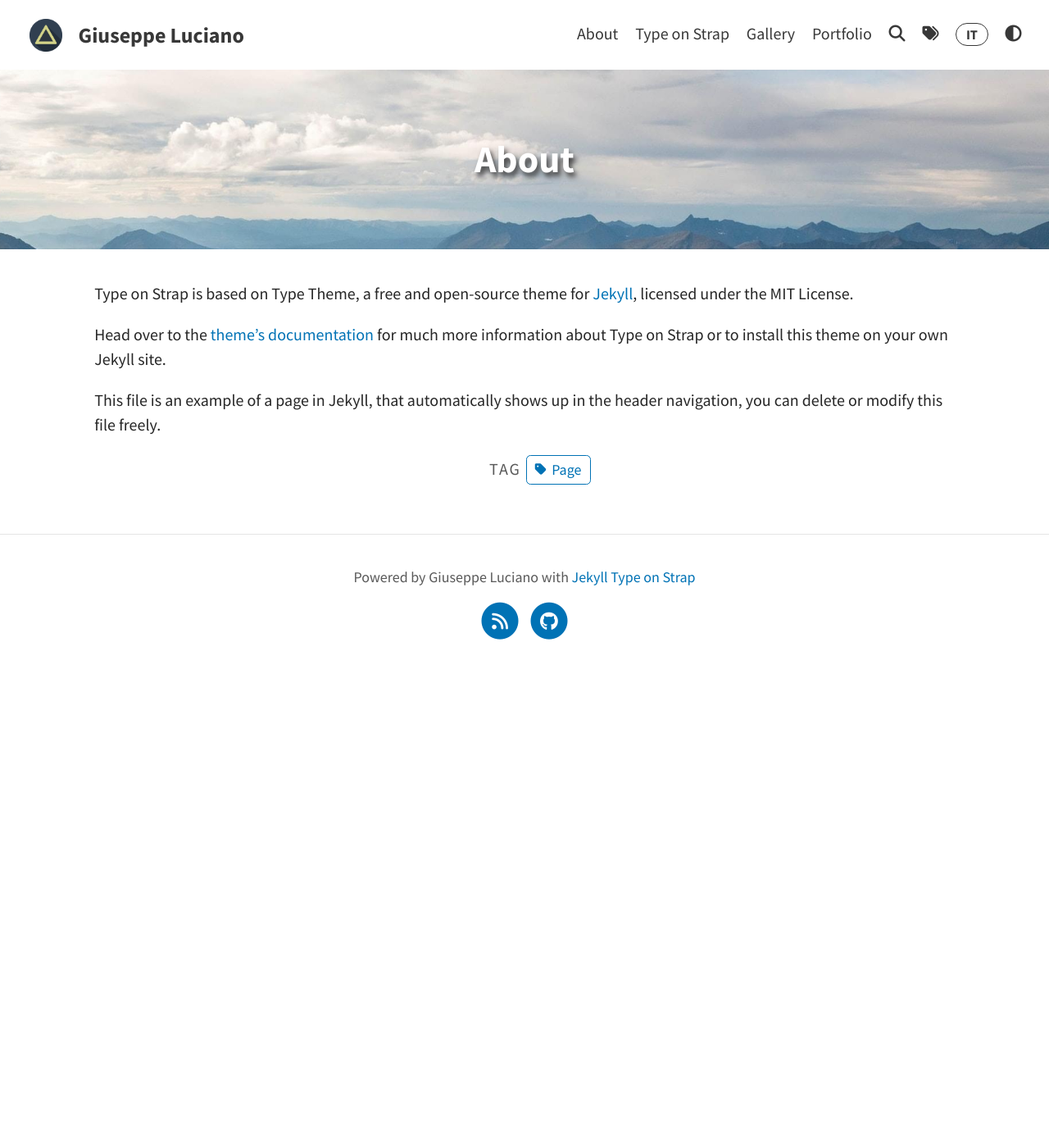
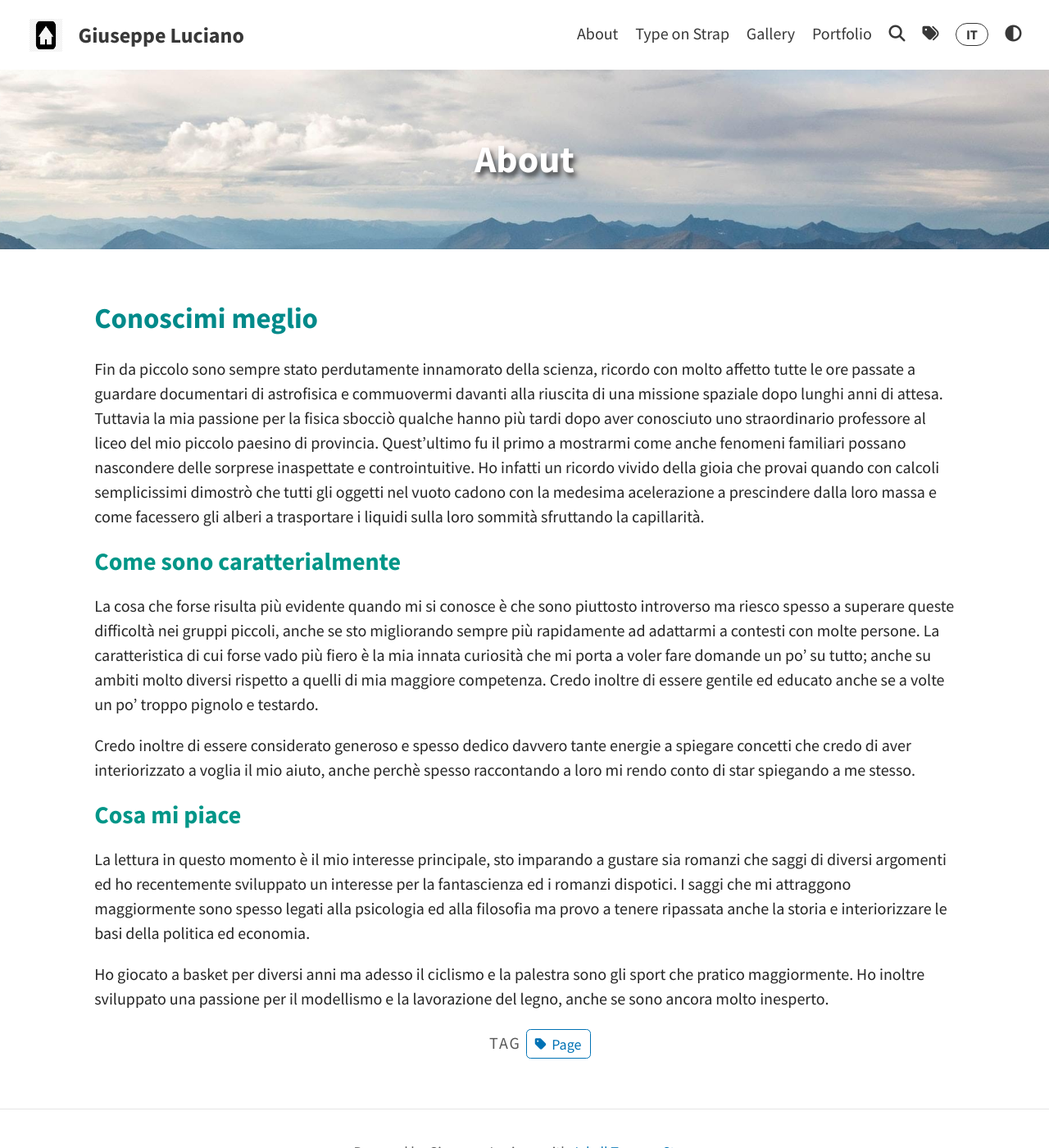
Before and after one commit to Sigfrido11/personal_website, a Jekyll site: the page built from pages/about.md, in a window 1280 px wide and 1400 px high. Shown: the whole window at 82% size. Built offline with Jekyll 4.4.1, drawn with Linux system fonts in a browser that asks for light colours; a script that is not in the unit is left out.

Commit message:
cose varie

```diff
--- a/_config.yml
+++ b/_config.yml
@@ -5,7 +5,7 @@ url: "https://sigfrido11.github.io"
 # THEME-SPECIFIC CONFIGURATION
 title: Giuseppe Luciano                                  # site's title
 description: "A website with blog posts and pages"      # used by search engines
-avatar: assets/img/triangle.png                         # Empty for no avatar in navbar
+avatar: assets/img/home.jpeg                        # Empty for no avatar in navbar
 favicon: assets/favicon.ico                             # Icon displayed in the tab
 
 # Header and footer text
--- a/pages/about.md
+++ b/pages/about.md
@@ -3,11 +3,22 @@ layout: page
 title: About
 permalink: /about/
 feature-img: "assets/img/pexels/travel.jpeg"
+lang: it
 tags: [Page]
 ---
 
-Type on Strap is based on Type Theme, a free and open-source theme for [Jekyll](http://jekyllrb.com/), licensed under the MIT License.
+## Conoscimi meglio
 
-Head over to the [theme's documentation](https://github.com/sylhare/Type-on-Strap) for much more information about Type on Strap or to install this theme on your own Jekyll site.
+Fin da piccolo sono sempre stato perdutamente innamorato della scienza, ricordo con molto affetto tutte le ore passate a guardare documentari di astrofisica e commuovermi davanti alla riuscita di una missione spaziale dopo lunghi anni di attesa. Tuttavia la mia passione per la fisica sbocciò qualche hanno più tardi dopo aver conosciuto uno straordinario professore al liceo del mio piccolo paesino di provincia. Quest'ultimo fu il primo a mostrarmi come anche fenomeni familiari possano nascondere delle sorprese inaspettate e controintuitive. Ho infatti un ricordo vivido della gioia che provai quando con calcoli semplicissimi dimostrò che tutti gli oggetti nel vuoto cadono con la medesima acelerazione a prescindere dalla loro massa e come facessero gli alberi a trasportare i liquidi sulla loro sommità sfruttando la capillarità.
 
-This file is an example of a page in Jekyll, that automatically shows up in the header navigation, you can delete or modify this file freely.
+### Come sono caratterialmente
+
+La cosa che forse risulta più evidente quando mi si conosce è che sono piuttosto introverso ma riesco spesso a superare queste difficoltà nei gruppi piccoli, anche se sto migliorando sempre più rapidamente ad adattarmi a contesti con molte persone. La caratteristica di cui forse vado più fiero è la mia innata curiosità che mi porta a voler fare domande un po' su tutto; anche su ambiti molto diversi rispetto a quelli di mia maggiore competenza. Credo inoltre di essere gentile ed educato anche se a volte un po' troppo pignolo e testardo.
+
+Credo inoltre di essere considerato generoso e spesso dedico davvero tante energie a spiegare concetti che credo di aver interiorizzato a voglia il mio aiuto, anche perchè spesso raccontando a loro mi rendo conto di star spiegando a me stesso.
+
+### Cosa mi piace
+
+La lettura in questo momento è il mio interesse principale, sto imparando a gustare sia romanzi che saggi di diversi argomenti ed ho recentemente sviluppato un interesse per la fantascienza ed i romanzi dispotici. I saggi che mi attraggono maggiormente sono spesso legati alla psicologia ed alla filosofia ma provo a tenere ripassata anche la storia e interiorizzare le basi della politica ed economia.
+
+Ho giocato a basket per diversi anni ma adesso il ciclismo e la palestra sono gli sport che pratico maggiormente. Ho inoltre sviluppato una passione per il modellismo e la lavorazione del legno, anche se sono ancora molto inesperto.
```
Also changed, not shown: assets/img/home.jpeg (added), assets/img/triangle.png (deleted).
